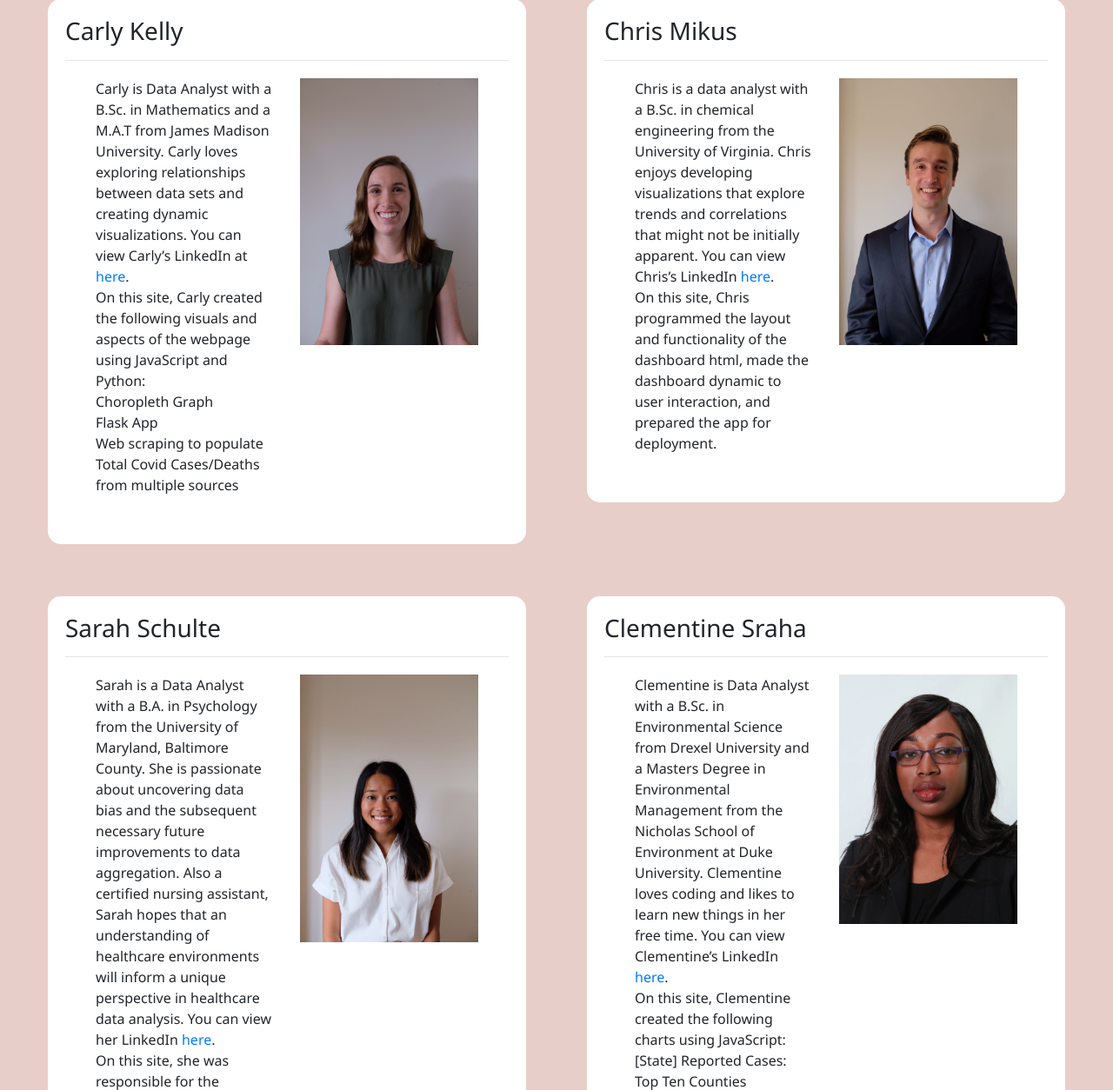
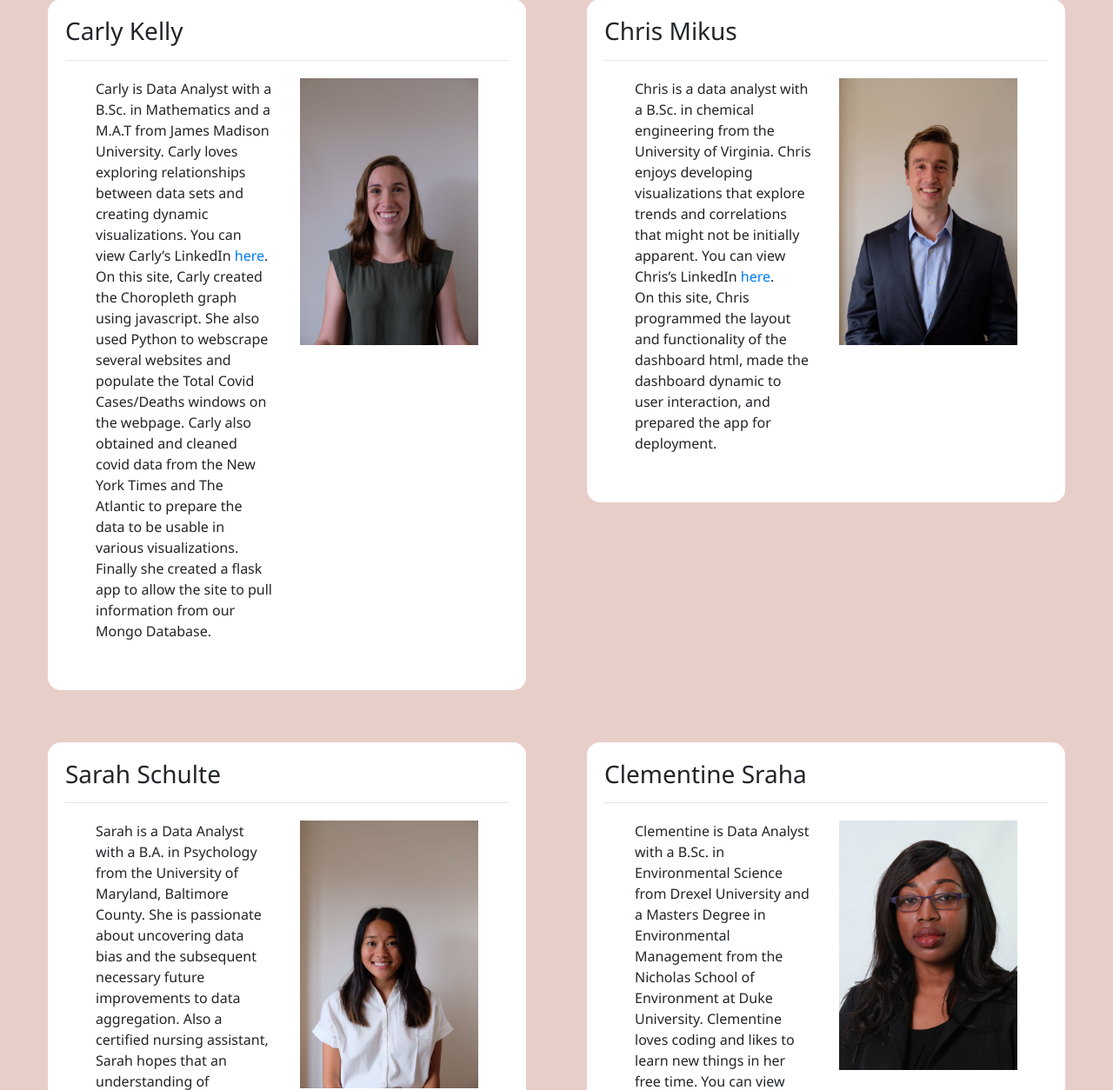
Before and after one commit to carlykelly/Covid-19-Project, a Flask app: page /about_index/ in a window 1280 px wide. Shown: the part 161-1415 px from the top of the page at 87% size. Run offline with Flask 2, Linux system fonts and the light colour scheme; parts of the project's set-up code (start-up, migrations or seed data) failed here and were passed over; some libraries are stand-ins or nearby versions.

Commit message:
Carly's Bio updated

```diff
--- a/templates/about_index.html
+++ b/templates/about_index.html
@@ -110,12 +110,11 @@
                     <div class='col-6'>
                         <p>Carly is Data Analyst with a B.Sc. in Mathematics and a M.A.T from James Madison University.
                             Carly loves exploring relationships between data sets and creating dynamic visualizations.
-                            You can view Carly’s LinkedIn at <a href='https://www.linkedin.com/in/carlyfkelly/'>here</a>.<br>On
-                            this site, Carly created the following visuals and aspects of the webpage using JavaScript
-                            and Python:<br>
-                            Choropleth Graph<br>
-                            Flask App<br>
-                            Web scraping to populate Total Covid Cases/Deaths from multiple sources
+                            You can view Carly’s LinkedIn <a href='https://www.linkedin.com/in/carlyfkelly/'>here</a>.<br>On
+                            this site, Carly created the Choropleth graph using javascript. She also used Python to webscrape several websites and
+                            populate the Total Covid Cases/Deaths windows on the webpage. Carly also obtained and cleaned covid data from the New York Times
+                            and The Atlantic to prepare the data to be usable in various visualizations. Finally she created a flask app to allow
+                            the site to pull information from our Mongo Database.
                         </p>
                     </div>
                     <div class='col-6'>
```
